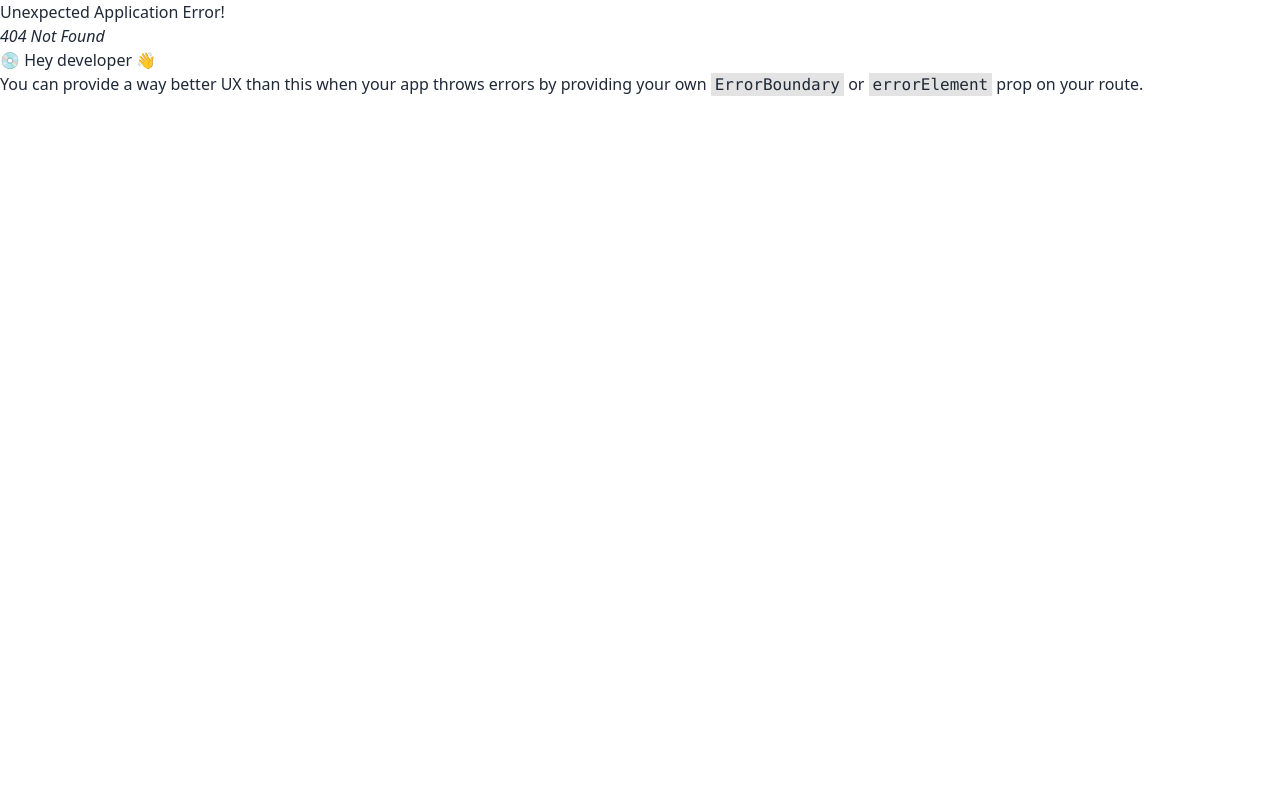
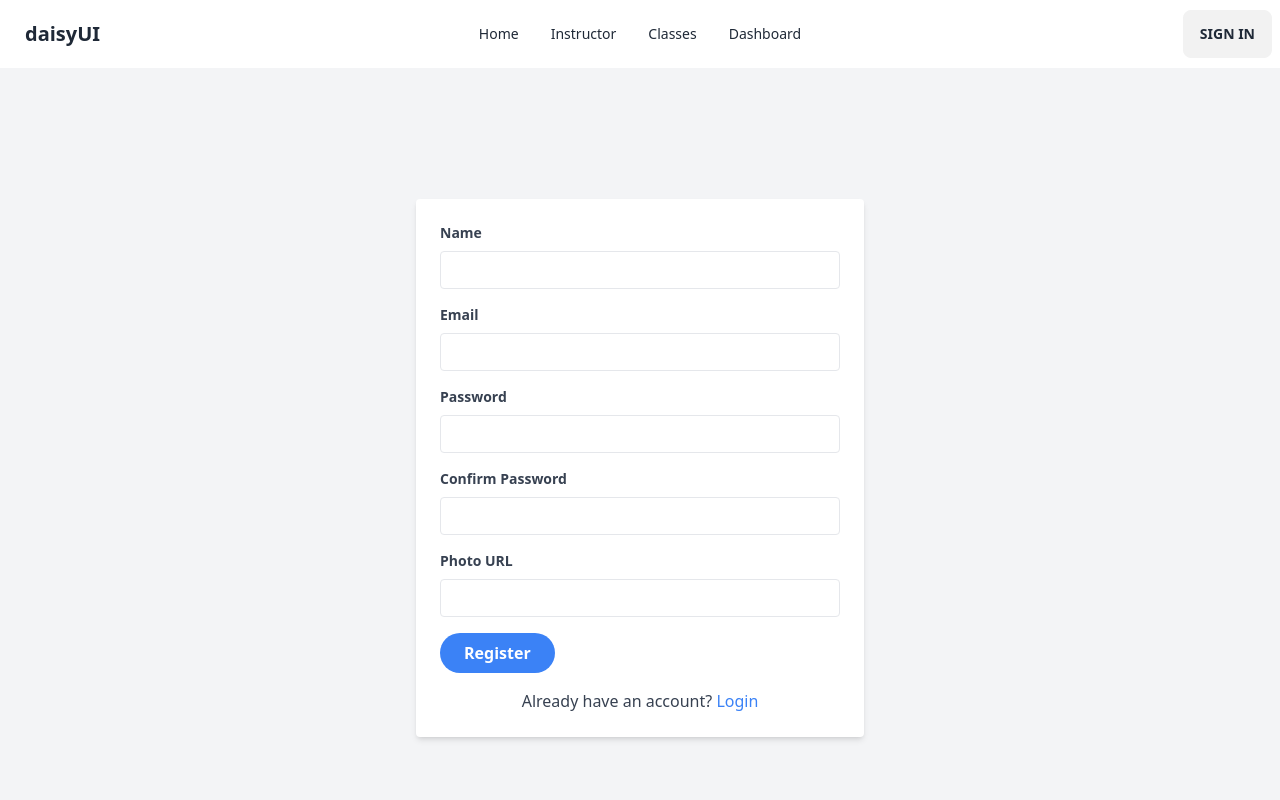
Before and after one commit to Mohammademon02/olympia-camp-client, a React (Vite) app: page /register in a window 1280 px wide. Before the commit this address had no page. Shown: the top 800 px of the page. Built offline with nearby package versions, Linux system fonts and the light colour scheme.

Commit message:
login page design completed

```diff
--- a/package.json
+++ b/package.json
@@ -14,6 +14,8 @@
     "match-sorter": "^6.3.1",
     "react": "^18.2.0",
     "react-dom": "^18.2.0",
+    "react-hook-form": "^7.44.3",
+    "react-icons": "^4.9.0",
     "react-router-dom": "^6.12.1",
     "sort-by": "^1.2.0"
   },
--- /dev/null
+++ b/src/pages/Login/Login.jsx
@@ -0,0 +1,86 @@
+import { useState } from "react";
+import { useForm } from "react-hook-form";
+import { Link } from "react-router-dom";
+import { AiFillLock, AiFillUnlock } from 'react-icons/ai';
+
+
+const Login = () => {
+
+    const { register, handleSubmit } = useForm();
+    const [showPassword, setShowPassword] = useState(false);
+
+
+    const onSubmit = (data) => {
+        console.log(data);
+    }
+    const togglePasswordVisibility = () => {
+        setShowPassword(!showPassword);
+    }
+
+    return (
+        <>
+            <div className="flex justify-center items-center h-screen bg-gray-100">
+                <form
+                    className="w-full max-w-md bg-white p-6 rounded shadow-md"
+                    onSubmit={handleSubmit(onSubmit)}
+                >
+                    <div className="mb-4">
+                        <label className="block text-gray-700 text-sm font-bold mb-2" htmlFor="email">
+                            Email
+                        </label>
+                        <input
+                            {...register('email')}
+                            className="appearance-none border rounded w-full py-2 px-3 text-gray-700 leading-tight focus:outline-none focus:shadow-outline"
+                            type="email"
+                            required
+                        />
+                    </div>
+
+                    <div className="mb-4">
+                        <label className="block text-gray-700 text-sm font-bold mb-2" htmlFor="password">
+                            Password
+                        </label>
+                        <div className="relative">
+                            <input
+                                {...register('password')}
+                                className="appearance-none border rounded w-full py-2 px-3 text-gray-700 leading-tight focus:outline-none focus:shadow-outline pr-10"
+                                type={showPassword ? 'text' : 'password'}
+                                required
+                            />
+                            <div
+                                className="absolute inset-y-0 right-0 pr-3 flex items-center cursor-pointer"
+                                onClick={togglePasswordVisibility}
+                            >
+                                {showPassword ? (
+                                    <AiFillUnlock></AiFillUnlock>
+                                ) : (
+                                    <AiFillLock></AiFillLock>
+                                )}
+                            </div>
+                        </div>
+                    </div>
+
+                    <div className="mb-4">
+                        <button
+                            className="bg-blue-500 hover:bg-blue-600 text-white font-bold py-2 px-6 rounded-full focus:outline-none focus:shadow-outline"
+                            type="submit"
+                        >
+                            Login
+                        </button>
+                    </div>
+
+                    <div className="text-center">
+                        <p className="text-gray-700">
+                            Don't have an account?{' '}
+                            <Link to="/register" className="text-blue-500 hover:text-blue-700" href="/registration">
+                                Register
+                            </Link>
+                        </p>
+                    </div>
+                </form>
+            </div>
+        </>
+    );
+};
+
+export default Login;
--- /dev/null
+++ b/src/pages/Register/Register.jsx
@@ -0,0 +1,104 @@
+import { useForm } from "react-hook-form";
+import { Link } from "react-router-dom";
+
+
+const Register = () => {
+
+    const { register, handleSubmit, errors } = useForm();
+
+    const onSubmit = (data) => {
+
+        console.log(data);
+    };
+
+    return (
+        <>
+            <div className="flex justify-center items-center h-screen bg-gray-100">
+                <form
+                    className="w-full max-w-md bg-white p-6 rounded shadow-md"
+                    onSubmit={handleSubmit(onSubmit)}
+                >
+                    <div className="mb-4">
+                        <label className="block text-gray-700 text-sm font-bold mb-2" htmlFor="name">
+                            Name
+                        </label>
+                        <input
+                            {...register('name')}
+                            className="appearance-none border rounded w-full py-2 px-3 text-gray-700 leading-tight focus:outline-none focus:shadow-outline"
+                            type="text"
+                            required
+                        />
+                    </div>
+
+                    <div className="mb-4">
+                        <label className="block text-gray-700 text-sm font-bold mb-2" htmlFor="email">
+                            Email
+                        </label>
+                        <input
+                            {...register('email')}
+                            className="appearance-none border rounded w-full py-2 px-3 text-gray-700 leading-tight focus:outline-none focus:shadow-outline"
+                            type="email"
+                            required
+                        />
+                    </div>
+
+                    <div className="mb-4">
+                        <label className="block text-gray-700 text-sm font-bold mb-2" htmlFor="password">
+                            Password
+                        </label>
+                        <input
+                            {...register('password')}
+                            className="appearance-none border rounded w-full py-2 px-3 text-gray-700 leading-tight focus:outline-none focus:shadow-outline"
+                            type="password"
+                            required
+                        />
+                    </div>
+
+                    <div className="mb-4">
+                        <label className="block text-gray-700 text-sm font-bold mb-2" htmlFor="password">
+                            Confirm Password
+                        </label>
+                        <input
+                            {...register('confirmPassword')}
+                            className="appearance-none border rounded w-full py-2 px-3 text-gray-700 leading-tight focus:outline-none focus:shadow-outline"
+                            type="password"
+                            required
+                        />
+                    </div>
+
+
+                    <div className="mb-4">
+                        <label className="block text-gray-700 text-sm font-bold mb-2" htmlFor="photoURL">
+                            Photo URL
+                        </label>
+                        <input
+                            {...register('photoURL')}
+                            className="appearance-none border rounded w-full py-2 px-3 text-gray-700 leading-tight focus:outline-none focus:shadow-outline"
+                            type="url"
+                            required
+                        />
+                    </div>
+
+                    <div className="mb-4">
+                        <button
+                            className="bg-blue-500 hover:bg-blue-600 text-white font-bold py-2 px-6 rounded-full focus:outline-none focus:shadow-outline"
+                            type="submit"
+                        >
+                            Register
+                        </button>
+                    </div>
+                    <div className="text-center">
+                        <p className="text-gray-700">
+                            Already have an account?{' '}
+                            <Link to="/login" className="text-blue-500 hover:text-blue-700" href="/registration">
+                                Login
+                            </Link>
+                        </p>
+                    </div>
+                </form>
+            </div>
+        </>
+    );
+};
+
+export default Register;
--- a/src/pages/Shared/Footer/Footer.jsx
+++ b/src/pages/Shared/Footer/Footer.jsx
@@ -2,6 +2,7 @@
 
 const Footer = () => {
     return (
+        <>
             <section>
                 <footer className="footer p-10 bg-base-200 text-base-content">
                     <div>
@@ -39,6 +40,7 @@ const Footer = () => {
                     </div>
                 </footer>
             </section>
+        </>
     );
 };
 
--- a/src/pages/Shared/NavBar/Navbar.jsx
+++ b/src/pages/Shared/NavBar/Navbar.jsx
@@ -10,6 +10,7 @@ const Navbar = () => {
         <li><Link>Dashboard</Link></li>
     </>
     return (
+        <>
             <div className="navbar bg-base-100">
                 <div className="navbar-start">
                     <div className="dropdown">
@@ -28,10 +29,10 @@ const Navbar = () => {
                     </ul>
                 </div>
                 <div className="navbar-end">
-                <Link className="btn">Sign In</Link>
-                <Link className="btn">Sign In</Link>
+                    <Link to="/login" className="btn">Sign In</Link>
                 </div>
             </div>
+        </>
     );
 };
 
```
Also changed, not shown: src/Routes/Routes.jsx (+10 -0 lines), 1 other file (tests, documents, lock files or other folders). Lines whose indentation alone changed are shown as unchanged.
